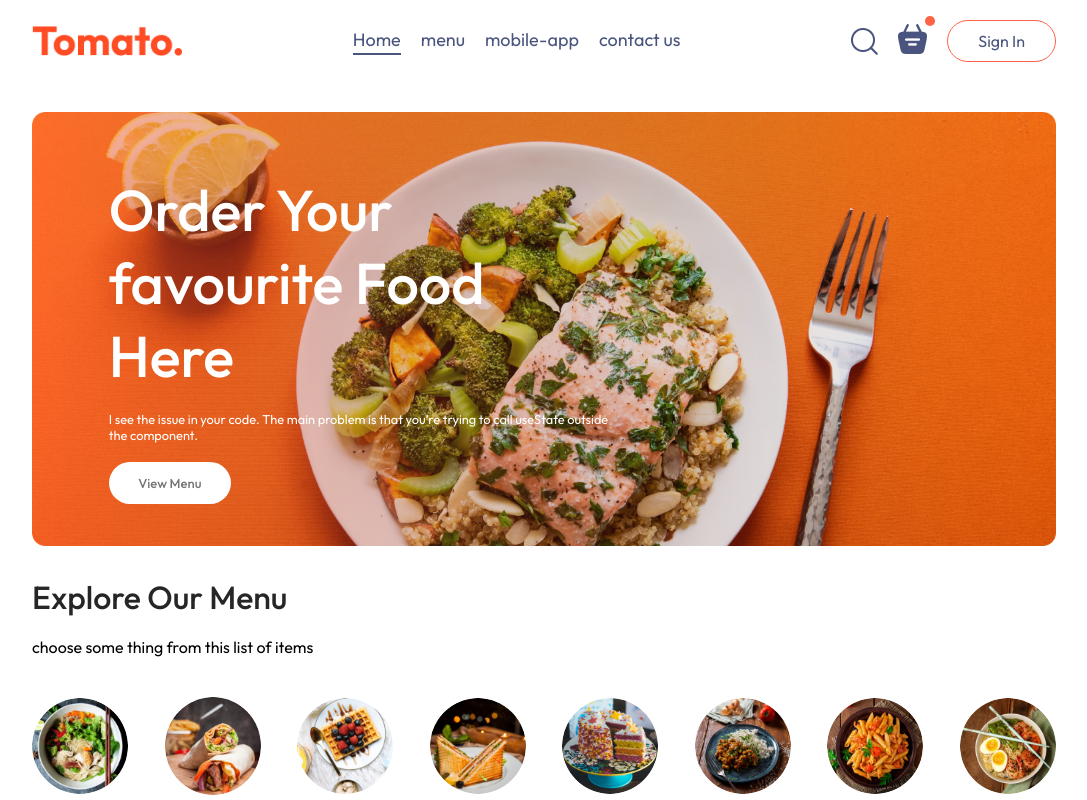
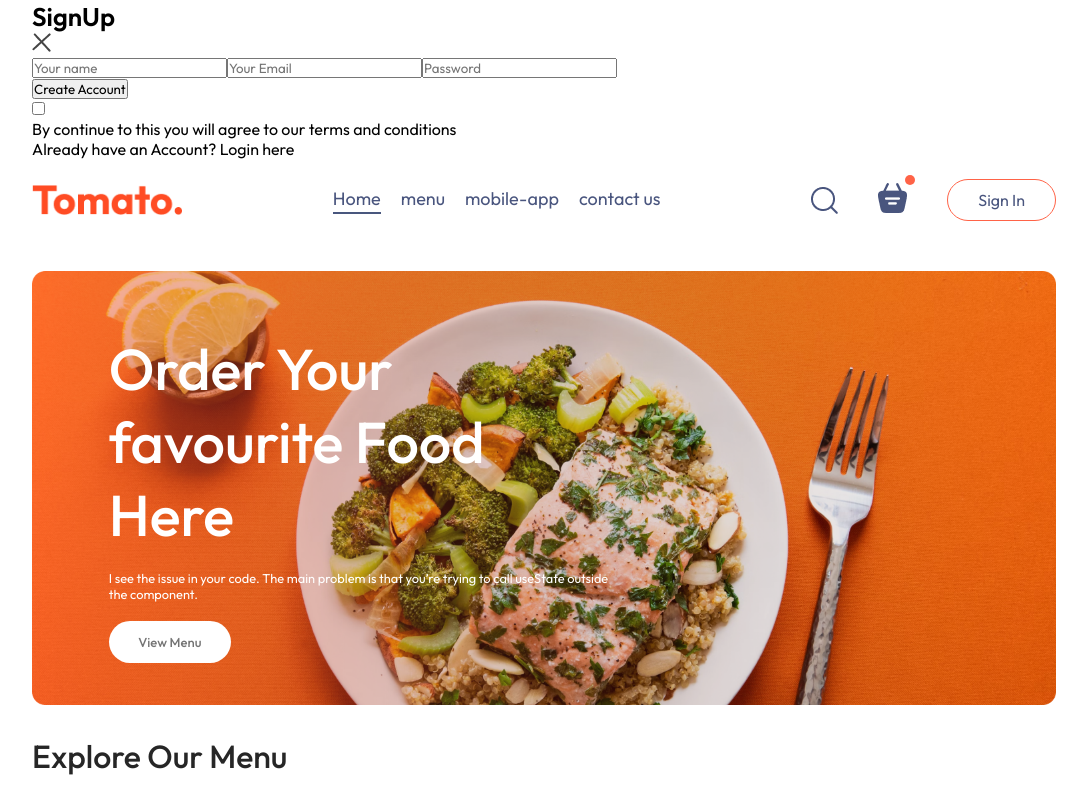
Before and after one commit to arun-kumar-bidila/food_del, a React (Vite) app: page / in a window 1280 px wide. Both pictures are taken after a click on the button "Sign In". Shown: the top 800 px of the page, without its empty margins (96-1183 px from the left). Built offline with nearby package versions, Linux system fonts and the light colour scheme.

Commit message:
complete home page

```diff
--- a/src/App.jsx
+++ b/src/App.jsx
@@ -1,11 +1,14 @@
-import React from 'react'
+import React, { useState } from 'react'
 import Navbar from './components/Navbar/Navbar'
 import { Routes,Route } from 'react-router-dom'
 import Home from './pages/Home/Home'
+import LoginPopup from './components/LoginPopup/LoginPopup'
 const App = () => {
+  const [showLogin,setshowLogin]=useState(false)
   return (
     <div className='app'>
-      <Navbar />
+      {showLogin?<LoginPopup setshowLogin={setshowLogin}/>:<></>}
+      <Navbar setshowLogin={setshowLogin}/>
       <Routes>
         <Route path="/" element={<Home/>}/>
 
--- a/src/components/ExploreMenu/ExploreMenu.css
+++ b/src/components/ExploreMenu/ExploreMenu.css
@@ -3,7 +3,7 @@
     flex-direction: column;
     gap: 20px;
 }
-h1{
+.explore-menu h1{
     color: #262626;
     font-weight: 500;
 
@@ -51,3 +51,10 @@ h1{
     border: 4px solid tomato;
     padding: 2px;
 }
+
+@media(max-width:1050){
+    .explore-menu-text{
+        max-width: 100%;
+        font-size: 14px;
+    }
+}
--- a/src/components/Footer/Footer.css
+++ b/src/components/Footer/Footer.css
@@ -47,3 +47,14 @@
     background-color: grey;
     border: none;
 }
+
+@media(max-width:750px){
+    .footer-content{
+        display: flex;
+        flex-direction: column;
+        gap: 35px;
+    }
+    .footer-copyright{
+        text-align: center;
+    }
+}
--- a/src/components/Header/Header.css
+++ b/src/components/Header/Header.css
@@ -39,3 +39,23 @@
     font-size: max(1vw,13px);
     border-radius: 50px;
 }
+
+@media (max-width:1050px){
+    .header-contents{
+        max-width: 45%;
+    }
+}
+
+@media (max-width:750px){
+    .header-contents{
+        max-width: 65%;
+    }
+    .header-contents p{
+        display: none;
+
+    }
+    .header-contents button{
+       padding: 2vw 4vw;
+
+    }
+}
--- /dev/null
+++ b/src/components/LoginPopup/LoginPopup.jsx
@@ -0,0 +1,36 @@
+import React, { useState } from 'react'
+import { assets } from '../../assets/assets'
+
+const LoginPopup = ({ setshowLogin }) => {
+    const [currState, setcurrState] = useState("SignUp")
+    return (
+        <div className="login-popup">
+            <div className="login-popup-container">
+                <div className="login-popup-title">
+                    <h2>{currState}</h2>
+                    <img src={assets.cross_icon} alt="" onClick={() => setshowLogin(false)} />
+                </div>
+                <div className="login-popup-inputs">
+                    {currState === "Login" ? <>
+                    </> : <input type="text" placeholder='Your name' required />}
+
+                    <input type="email" placeholder='Your Email' required />
+                    <input type="password" placeholder="Password" required />
+                </div>
+                <button>{currState === 'SignUp' ? "Create Account" : "Login"}</button>
+
+                <div className="login-popup-condition">
+                    <input type="checkbox" required />
+                    <p>By continue to this you will agree to our terms and conditions</p>
+                </div>
+                {currState === "Login" ? <p>Create a new Account <span onClick={()=>setcurrState("SignUp")}>Click here</span></p>
+                : <p>Already have an Account? <span onClick={()=>setcurrState("Login")}>Login here</span></p>}
+
+
+
+            </div>
+        </div>
+    )
+}
+
+export default LoginPopup
--- a/src/components/Navbar/Navbar.css
+++ b/src/components/Navbar/Navbar.css
@@ -20,7 +20,7 @@
 .navbar-right{
   display: flex;
   align-items: center;
-  gap: 20px;
+  gap: 40px;
 }
 
 .navbar button{
--- a/src/components/Navbar/Navbar.jsx
+++ b/src/components/Navbar/Navbar.jsx
@@ -1,20 +1,21 @@
 import React, { useState } from "react";
 import './Navbar.css';
 import { assets } from "../../assets/assets";
+import { Link } from "react-router-dom";
 
 
 
 
-const Navbar=()=>{
+const Navbar=({setshowLogin})=>{
     const [menu,setMenu]=useState("home");
     return(
         <div className="navbar">
            <img src={assets.logo} alt="logo" className="logo"/>
            <ul className="navbar-menu">
-            <li className={menu==="home"?"active":""} onClick={()=>setMenu("home")}>Home</li>
-            <li className={menu==="menu"?"active":""} onClick={()=>setMenu("menu")}>menu</li>
-            <li className={menu==="mobile-app"?"active":""} onClick={()=>setMenu("mobile-app")}>mobile-app</li>
-            <li className={menu==="contact-us"?"active":""} onClick={()=>setMenu("contact-us")}>contact us</li>
+            <Link to='/' className={menu==="home"?"active":""} onClick={()=>setMenu("home")}>Home</Link>
+            <a href='#explore-menu' className={menu==="menu"?"active":""} onClick={()=>setMenu("menu")}>menu</a>
+            <a href='#app-download' className={menu==="mobile-app"?"active":""} onClick={()=>setMenu("mobile-app")}>mobile-app</a>
+            <a href='#footer' className={menu==="contact-us"?"active":""} onClick={()=>setMenu("contact-us")}>contact us</a>
               </ul>
             <div className="navbar-right">
                 <img src={assets.search_icon} alt="search-icon" className="" />
@@ -22,7 +23,7 @@ const Navbar=()=>{
                     <img src={assets.basket_icon} alt="basket-icon" />
                     <div className="dot"></div>
                 </div>
-                <button>Sign In</button>
+                <button onClick={()=>setshowLogin(true)}>Sign In</button>
 
             </div>
 
--- a/src/index.css
+++ b/src/index.css
@@ -5,6 +5,7 @@
   margin: 0;
   box-sizing: border-box;
   font-family: Outfit;
+  scroll-behavior: smooth;
 }
 
 body {
```
